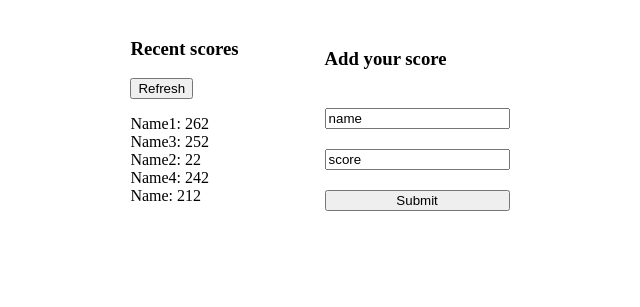
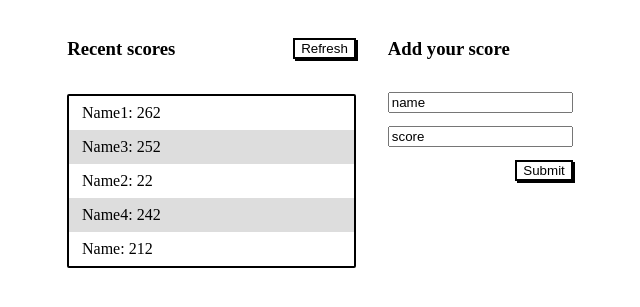
Before and after one commit to mohamedSabry0/leaderboard, a website built with webpack: page src/index.html in a window 1280 px wide. Shown: the part 61-368 px from the top of the page, without its empty margins (320-960 px from the left). Built offline with nearby package versions, Linux system fonts and the light colour scheme.

Commit message:
fix styling

```diff
--- a/src/index.html
+++ b/src/index.html
@@ -9,8 +9,10 @@
   <h1 class="header">Leaderboard</h1>
   <main class="container">
     <div class="score-container">
-      <h3>Recent scores</h3>
-      <button type="submit" id="refresh">Refresh</button>
+      <div>
+        <h3>Recent scores</h3>
+        <button type="submit" id="refresh">Refresh</button>
+      </div>
       <ul class="scores-list"></ul>
     </div>
     <div class="input-container">
--- a/src/style.css
+++ b/src/style.css
@@ -1,6 +1,6 @@
 .container {
   margin: auto;
-  width: 30%;
+  width: 40%;
   display: flex;
   justify-content: space-between;
 }
@@ -8,14 +8,54 @@
 .scores-list {
   padding: 0;
   list-style: none;
+  flex: 1;
 }
 
 .input-container {
   display: flex;
   flex-direction: column;
-  justify-content: space-around;
+}
+
+.input-container * {
+  margin-top: 1em;
 }
 
 .header {
   text-align: center;
 }
+
+.score-container {
+  flex: 1;
+  margin-right: 2em;
+}
+
+.score-container div{
+  display: flex;
+  justify-content: space-between;
+  align-items: center;
+  width: 100%;
+}
+
+.scores-list {
+  border: 2px solid #000;
+  border-radius: 2px;
+}
+
+.scores-list li {
+  padding: 0.5em 0.8em;
+}
+
+.scores-list li:nth-child(even){
+  background-color: #ddd;
+}
+
+button {
+  background-color: #fff;
+  border: 2px solid #000;
+  box-shadow: 2px 2px #000;
+}
+
+#submit {
+  margin-left: auto;
+  width: fit-content;
+}
```
